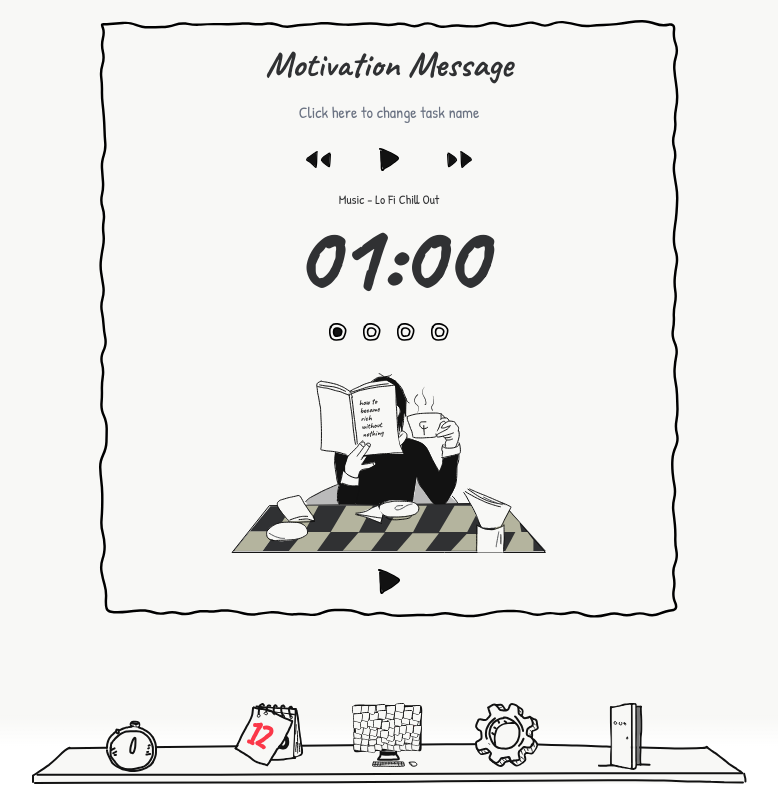
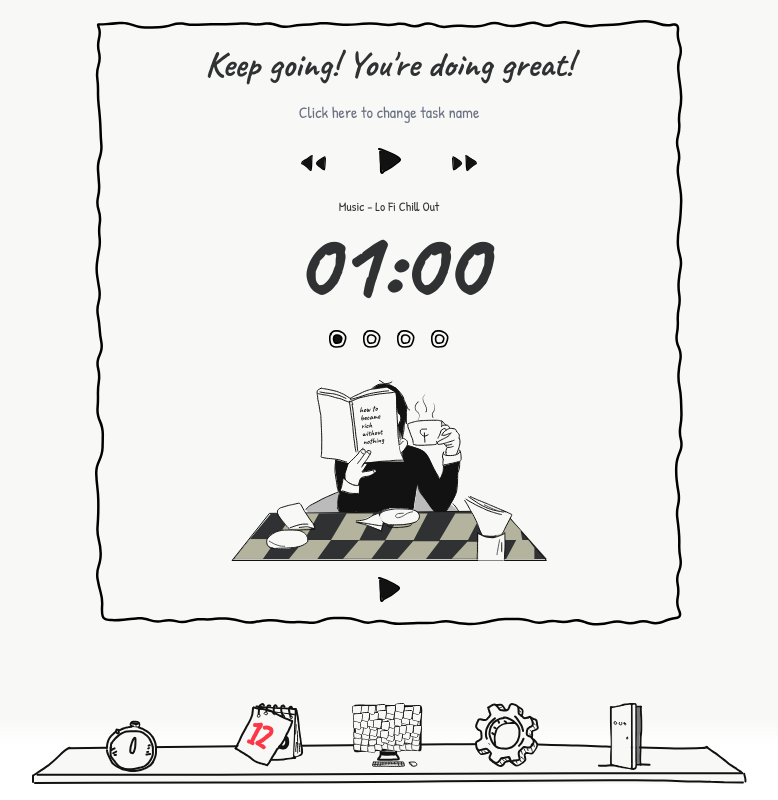
Before and after one commit to errorsolver/Pomodoro-App-FE, a SvelteKit app: page /home-screen in a window 1280 px wide. Shown: the whole page, without its empty margins (251-1029 px from the left). Built offline with nearby package versions, Linux system fonts and the light colour scheme.

Commit message:
feat: add new components for enhanced home screen functionality including SetsProgress, StatusImage, MusicPlayer, MotivationMessage, and InputPomoName

```diff
--- a/src/routes/(inapp)/home-screen/+page.svelte
+++ b/src/routes/(inapp)/home-screen/+page.svelte
@@ -10,6 +10,11 @@
   import DotActive from '$lib/assets/img/DotActive.svg?url';
   import DotInActive from '$lib/assets/img/DotInActive.svg?url';
   import MenuTable from '$lib/components/MenuTable.svelte';
+  import SetsProgress from './components/SetsProgress.svelte';
+  import StatusImage from './components/StatusImage.svelte';
+  import MusicPlayer from './components/MusicPlayer.svelte';
+  import MotivationMessage from './components/MotivationMessage.svelte';
+  import InputPomoName from './InputPomoName.svelte';
 
   let isRunning = false;
   let isWork = true;
@@ -17,8 +22,8 @@
   let isLongBreak = false;
   let timeInSeconds = 1 * 60;
   let interval;
-  let sets = 1
-  const maxSet = 4
+  let sets = 1;
+  const maxSet = 4;
 
   $: minutes = Math.floor(timeInSeconds / 60);
   $: seconds = timeInSeconds % 60;
@@ -53,51 +58,36 @@
 </script>
 
 <div class="hero-section px-100 py-6 mt-5">
-  <img src={Container} alt="" class="background-image" width="auto" height="auto" />
+  <img
+    src={Container}
+    alt=""
+    class="background-image"
+    width="auto"
+    height="auto"
+  />
   <div class="hero-content">
-    <p class="caveatbold text-4xl mb-2">Motivation Message</p>
-    <input
-      class="patrickhand text-center w-full bg-transparent border-none"
-      placeholder="Click here to change task name"
-      value=""
-    />
-    <div class="mx-auto flex justify-center gap-12 mt-4 mb-4">
-      <button>
-        <img src={btnPrev} alt="preview button" width="25px" />
-      </button>
-      <button>
-        <img src={btnPlay} alt="play button" width="20px" />
-      </button>
-      <button>
-        <img src={btnNext} alt="next button" width="25px" />
-      </button>
-    </div>
+    <MotivationMessage />
+    <InputPomoName />
+    <MusicPlayer />
+
     <small class="patrickhand">Music - Lo Fi Chill Out</small>
     <time datetime={formattedTime} class="block text-8xl font-black"
-      >{formattedTime}</time
-    >
+      >
+      {formattedTime}
+    </time>
     <!-- TODO: Next buat tipe pomodoro dan run cycle short break long break -->
-    <div class="flex justify-center gap-4 mt-4">
-      {#each {length: sets}}
-        <img src={DotActive} class="dot" alt="active dot" width="18px" />
-      {/each}
-      {#each {length: maxSet - sets}}
-        <img src={DotInActive} class="dot" alt="inactive dot" width="18px" />
-      {/each}
-    </div>
-
-    <div class="flex justify-center mt-8">
-      {#if isWork}
-        <img src={ReadingWoman} alt="" class="status-image" />
-      {:else}
-        <img src={WomanNap} alt="test" class="status-image" />
-      {/if}
-    </div>
+    <SetsProgress {sets} {maxSet} />
+    <StatusImage {isWork} />
 
     <div class="mx-auto flex justify-center gap-12 mt-4">
       <button on:click={handleStart}>
         {#if isRunning}
-          <img src={btnPause} class="run-btn" alt="pause button" loading="lazy" />
+          <img
+            src={btnPause}
+            class="run-btn"
+            alt="pause button"
+            loading="lazy"
+          />
         {:else}
           <img src={btnPlay} class="run-btn" alt="play button" loading="lazy" />
         {/if}
@@ -107,9 +97,6 @@
 </div>
 
 <style scoped>
-  input {
-    box-shadow: none;
-  }
   .hero-section {
     position: relative;
     display: flex;
@@ -133,10 +120,6 @@
     text-align: center;
   }
 
-  .status-image {
-    height: 180px;
-  }
-
   .run-btn {
     height: 25px;
   }
--- /dev/null
+++ b/src/routes/(inapp)/home-screen/InputPomoName.svelte
@@ -0,0 +1,11 @@
+<input
+  class="patrickhand text-center w-full bg-transparent border-none"
+  placeholder="Click here to change task name"
+  value=""
+/>
+
+<style scoped>
+  input {
+    box-shadow: none;
+  }
+</style>
--- /dev/null
+++ b/src/routes/(inapp)/home-screen/components/MotivationMessage.svelte
@@ -0,0 +1,5 @@
+<script>
+  export let motivationMsg = "Keep going! You're doing great!";
+</script>
+
+<p class="caveatbold text-4xl mb-2">{motivationMsg}</p>
--- /dev/null
+++ b/src/routes/(inapp)/home-screen/components/MusicPlayer.svelte
@@ -0,0 +1,47 @@
+<script>
+    import btnPlay from '$lib/assets/img/BtnPlay.svg';
+    import btnPause from '$lib/assets/img/BtnPause.svg';
+    import btnPrev from '$lib/assets/img/BtnPrev.svg';
+    import btnNext from '$lib/assets/img/BtnNext.svg';
+
+    let isPlaying = false;
+
+    const handlePlayPause = () => {
+        isPlaying = !isPlaying;
+    };
+</script>
+
+<div class="mx-auto flex justify-center gap-12 mt-4 mb-4">
+    <button>
+        <img src={btnPrev} alt="preview button" width="25px" />
+    </button>
+    <button on:click={handlePlayPause} class="play-btn">
+        {#if !isPlaying}
+            <img
+                src={btnPlay}
+                alt="play button"
+                class="play-img"
+                height="23px"
+            />
+        {:else}
+            <img
+                src={btnPause}
+                alt="pause button"
+                class="play-img"
+                height="23px"
+            />
+        {/if}
+    </button>
+    <button>
+        <img src={btnNext} alt="next button" width="25px" />
+    </button>
+</div>
+
+<style scoped>
+    .play-btn {
+        display: flex;
+        justify-content: center;
+        aspect-ratio: 1/1;
+        width: 30px;
+    }
+</style>
--- /dev/null
+++ b/src/routes/(inapp)/home-screen/components/SetsProgress.svelte
@@ -0,0 +1,16 @@
+<script>
+    import DotActive from '$lib/assets/img/DotActive.svg?url';
+    import DotInActive from '$lib/assets/img/DotInActive.svg?url';
+
+    export let sets;
+    export let maxSet;
+</script>
+
+<div class="flex justify-center gap-4 mt-4">
+    {#each { length: sets }}
+        <img src={DotActive} class="dot" alt="active dot" width="18px" />
+    {/each}
+    {#each { length: maxSet - sets }}
+        <img src={DotInActive} class="dot" alt="inactive dot" width="18px" />
+    {/each}
+</div>
--- /dev/null
+++ b/src/routes/(inapp)/home-screen/components/StatusImage.svelte
@@ -0,0 +1,14 @@
+<script>
+    import ReadingWoman from '$lib/assets/img/ReadingWoman.svg?url';
+    import WomanNap from '$lib/assets/img/WomanNap.svg?url';
+
+    export let isWork;
+</script>
+
+<div class="flex justify-center mt-8">
+    {#if isWork}
+        <img src={ReadingWoman} alt="" class="status-image" />
+    {:else}
+        <img src={WomanNap} alt="test" class="status-image" />
+    {/if}
+</div>
```
